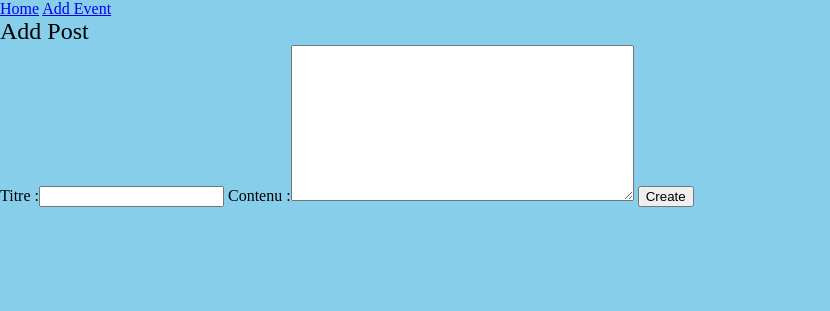
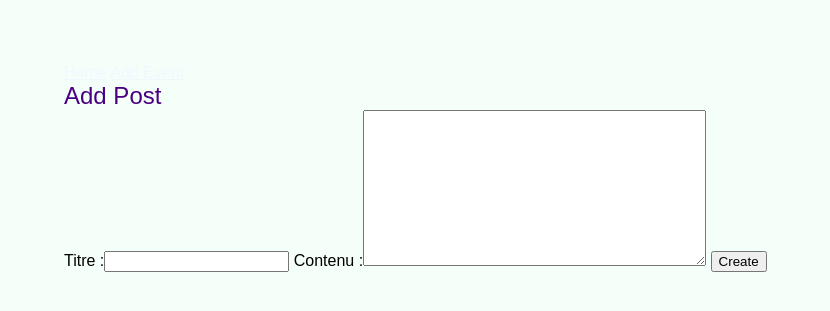
Before and after one commit to Ketzatl/Blog_Django_with_PostgreSQL, a Django app: page /blog/create/ in a window 1280 px wide. Shown: the top 311 px of the page, without its empty margins (0-830 px from the left). Run offline with Django 3.2, Linux system fonts and the light colour scheme; the visitor is signed in with stand-in values (Sample User, id 1); some web fonts are replaced.

Commit message:
- Installation de Django Livereload - Fin de mise en place du routing

```diff
--- a/src/blog/settings.py
+++ b/src/blog/settings.py
@@ -38,6 +38,7 @@ INSTALLED_APPS = [
     'django.contrib.contenttypes',
     'django.contrib.sessions',
     'django.contrib.messages',
+    'livereload',
     'django.contrib.staticfiles',
     'posts',
 ]
@@ -50,6 +51,7 @@ MIDDLEWARE = [
     'django.contrib.auth.middleware.AuthenticationMiddleware',
     'django.contrib.messages.middleware.MessageMiddleware',
     'django.middleware.clickjacking.XFrameOptionsMiddleware',
+    'livereload.middleware.LiveReloadScript',
 ]
 
 ROOT_URLCONF = 'blog.urls'
--- a/src/posts/static/css/style.css
+++ b/src/posts/static/css/style.css
@@ -2,5 +2,16 @@
 @import 'reset.css';
 
 body {
-    background-color: skyblue;
+    background-color: mintcream;
+    font-family: 'Raleway', sans-serif;
+    margin: 4rem;
 }
+h1, h2, h3, h4, h5, h6 {
+    font-family: 'Raleway', sans-serif;
+    color: indigo;
+}
+
+p, a {
+    font-family: 'Raleway', sans-serif;
+    color: aliceblue;
+}
```
